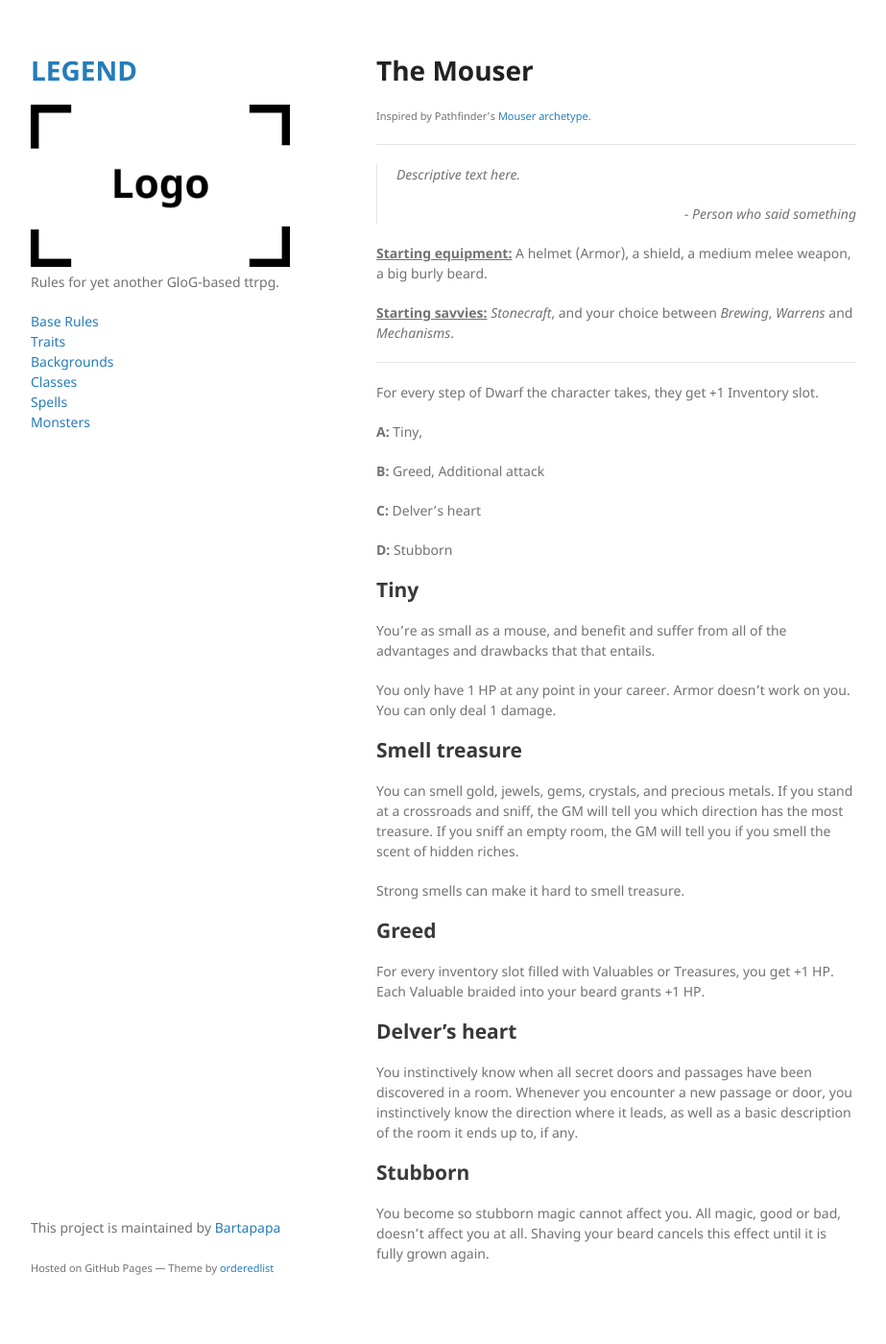
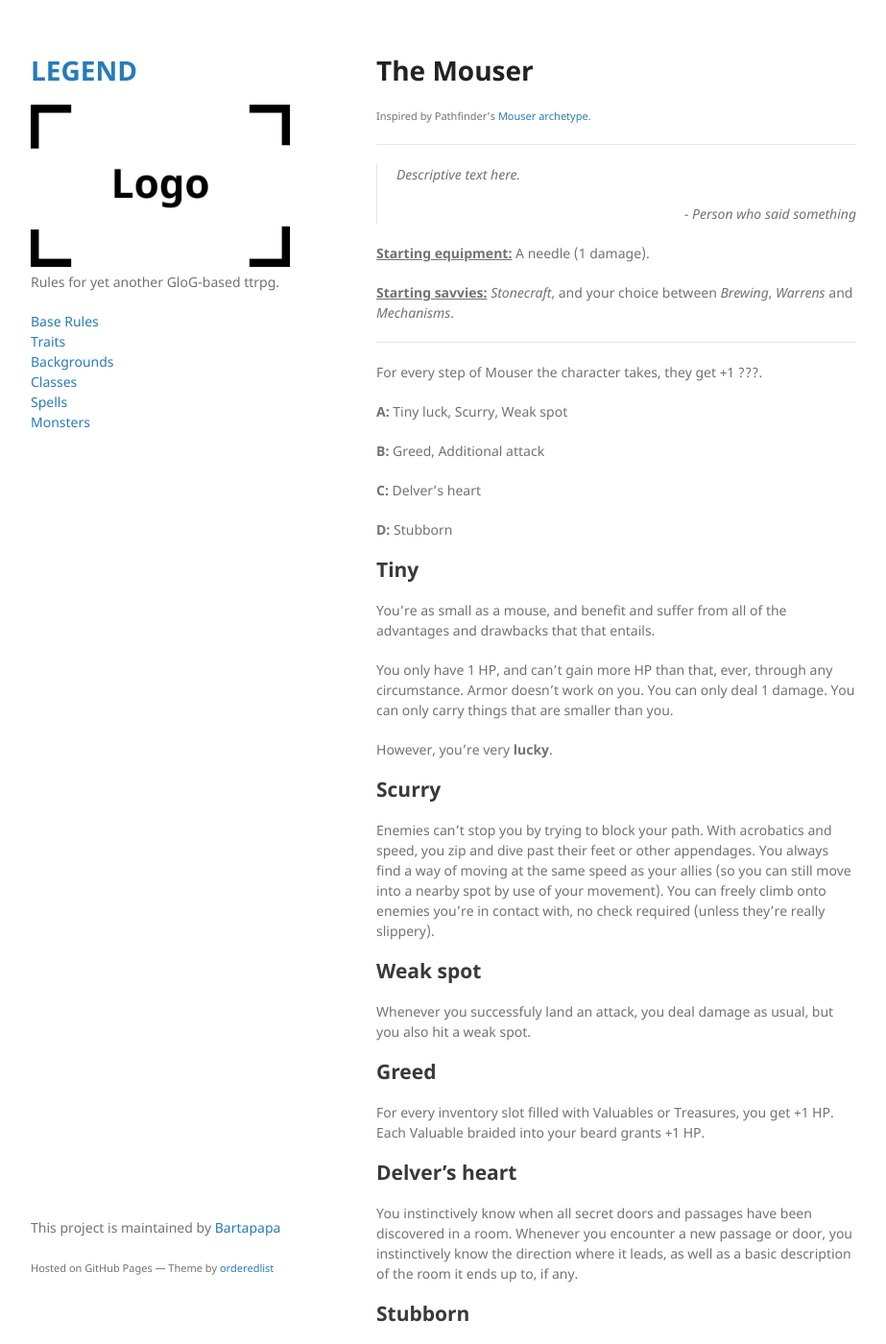
Before and after one commit to Bartapapa/legend, a Jekyll site: the page built from docs/class/mouser.md, in a window 1280 px wide and 1400 px high. Shown: the whole window at 96% size, without its empty margins (178-1101 px from the left). Built offline with Jekyll 4.4.1, drawn with Linux system fonts in a browser that asks for light colours.

Commit message:
Update mouser.md

```diff
--- a/docs/class/mouser.md
+++ b/docs/class/mouser.md
@@ -11,15 +11,15 @@ permalink: /classes/mouser
 >
 ><p style="text-align: right">- Person who said something</p>
 
-<b><u>Starting equipment:</u></b> A helmet (Armor), a shield, a medium melee weapon, a big burly beard.
+<b><u>Starting equipment:</u></b> A needle (1 damage).
 
 <b><u>Starting savvies:</u></b> <i>Stonecraft</i>, and your choice between <i>Brewing</i>, <i>Warrens</i> and <i>Mechanisms</i>.
 
 ***
 
-For every step of Dwarf the character takes, they get +1 Inventory slot.
+For every step of Mouser the character takes, they get +1 ???.
 
-<b>A:</b> Tiny,
+<b>A:</b> Tiny luck, Scurry, Weak spot
 
 <b>B:</b> Greed, Additional attack
 
@@ -30,12 +30,15 @@ For every step of Dwarf the character takes, they get +1 Inventory slot.
 ## Tiny
 You're as small as a mouse, and benefit and suffer from all of the advantages and drawbacks that that entails.
 
-You only have 1 HP at any point in your career. Armor doesn't work on you. You can only deal 1 damage.
+You only have 1 HP, and can't gain more HP than that, ever, through any circumstance. Armor doesn't work on you. You can only deal 1 damage. You can only carry things that are smaller than you.
 
-## Smell treasure
-You can smell gold, jewels, gems, crystals, and precious metals. If you stand at a crossroads and sniff, the GM will tell you which direction has the most treasure. If you sniff an empty room, the GM will tell you if you smell the scent of hidden riches.
+However, you're very <b>lucky</b>.
 
-Strong smells can make it hard to smell treasure.
+## Scurry
+Enemies can't stop you by trying to block your path. With acrobatics and speed, you zip and dive past their feet or other appendages. You always find a way of moving at the same speed as your allies (so you can still move into a nearby spot by use of your movement). You can freely climb onto enemies you're in contact with, no check required (unless they're really slippery).
+
+## Weak spot
+Whenever you successfuly land an attack, you deal damage as usual, but you also hit a weak spot.
 
 ## Greed
 For every inventory slot filled with Valuables or Treasures, you get +1 HP. Each Valuable braided into your beard grants +1 HP.
```
